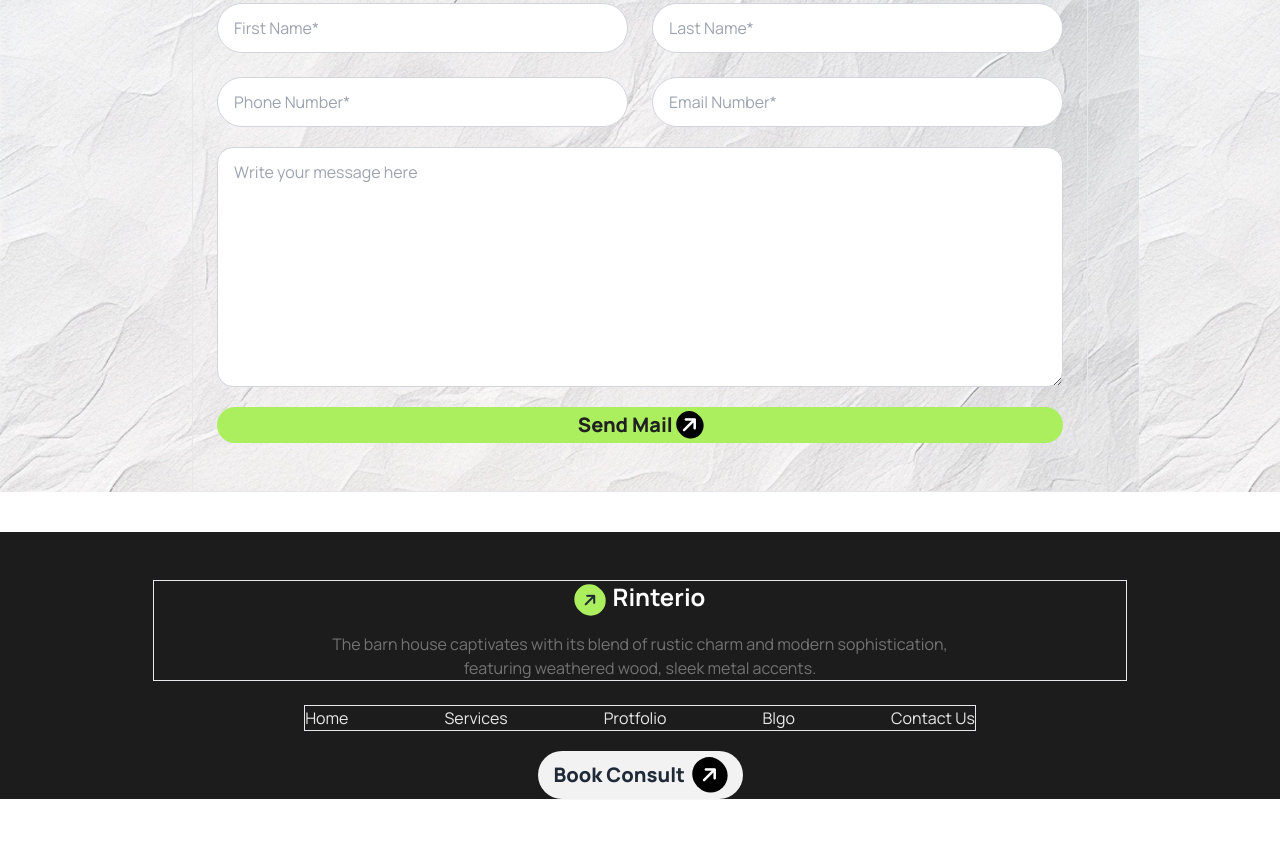
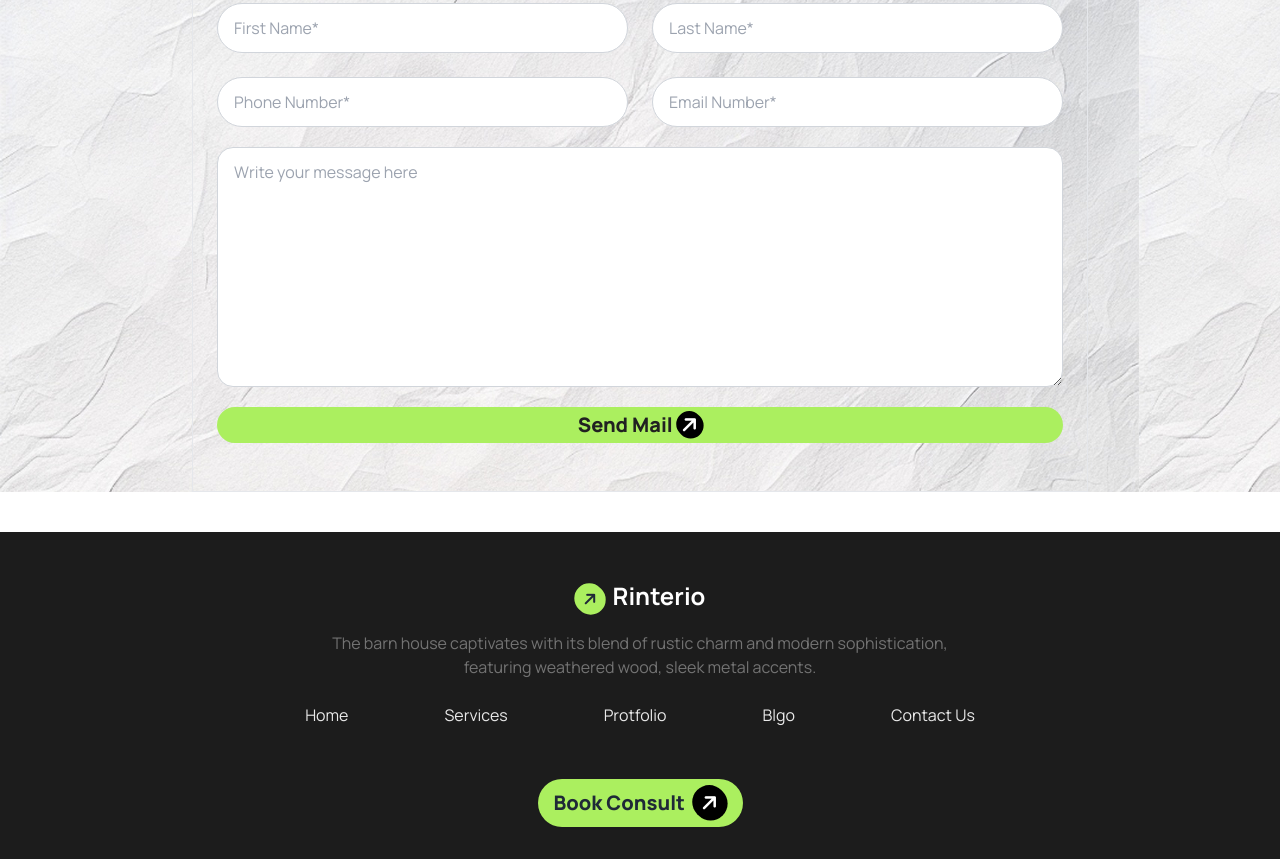
Before and after one commit to hasibBDK/Assignment_3, a plain HTML site: page index.html in a window 1280 px wide. Shown: the part 2988-3847 px from the top of the page. Before the commit the page ends 3788 px from the top, so only its background shows below. Drawn offline with nearby package versions, Linux system fonts and the light colour scheme.

Commit message:
complete footer section

```diff
--- a/index.html
+++ b/index.html
@@ -33,6 +33,7 @@
                 'back-bg':'rgb(28, 28, 28);',
                 'p-col':'rgb(115, 115, 115);',
                 'items-col':'rgb(233,233,233)',
+                'last-bg':'rgb(171, 239, 95)'
               }
             }
           }
@@ -299,12 +300,12 @@
 
     <footer class="mt-10 bg-back-bg">
       <div class="mx-auto mt-8 flex flex-col items-center">
-        <div class="text-center mt-12 border">
+        <div class="text-center mt-12">
          <i class="fa-solid fa-arrow-right -rotate-45 bg-btn-bg p-2 rounded-full mr-2"></i><span class="text-white font-bold text-2xl">Rinterio</span></a>
          <p class="text-center text-p-col w-[70%] mx-auto mt-4">The barn house captivates with its blend of rustic charm and modern sophistication, featuring weathered wood, sleek metal accents.</p>
         </div>
 
-        <div class="mt-6 border">
+        <div class="mt-6 mb-8">
           <ul class="flex flex-col lg:flex-row lg:gap-24 gap-6 text-items-col">
             <li><a href="">Home</a></li>
             <li><a href="">Services</a></li>
@@ -314,9 +315,9 @@
           </ul>
         </div>
 
-        <div class="mt-5">
-          <button class="mx-auto border-none btn flex bg-primary-colour font-extrabold text-lg lg:text-xl rounded-full">Book Consult <span><i class="fa-solid fa-arrow-right -rotate-45 bg-black text-white p-2 rounded-full"></i></span></button>
-      </div>
+        <div class="mt-5 mb-8">
+          <button class="mx-auto border-none btn flex bg-last-bg font-extrabold text-lg lg:text-xl rounded-full">Book Consult <span><i class="fa-solid fa-arrow-right -rotate-45 bg-black text-white p-2 rounded-full"></i></span></button>
+        </div>
 
       </div>
 
```
